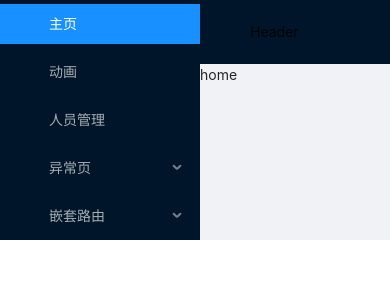
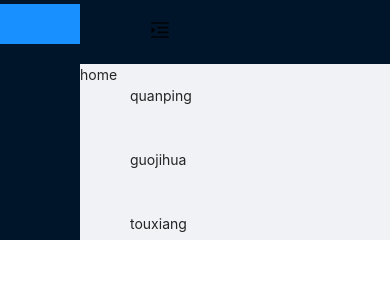
Before and after one commit to MatthewLe3/react, a React (Create React App) app in the folder react-admin/: page /page/home in a window 390 px wide. Shown: the top 300 px of the page. Built offline with nearby package versions, Linux system fonts and the light colour scheme.

Commit message:
侧边导航栏展开收起功能，以及对窗口大小进行监控，相应文件改用hooks写法

```diff
--- a/react-admin/src/authority/index.js
+++ b/react-admin/src/authority/index.js
@@ -1,9 +1,9 @@
 // 主页
-import Home from '../pages/Content/Home'
+import Home from '../pages/Content/Home/index'
 // 动画
-import Motion from '../pages/Content/Motion'
+import Motion from '../pages/Content/Motion/index'
 // 人员管理
-import PersonManage from '../pages/Content/PersonManage'
+import PersonManage from '../pages/Content/PersonManage/index'
 
 // 错误页面
 import Error from '../pages/Content/error/index'
--- a/react-admin/src/index.js
+++ b/react-admin/src/index.js
@@ -11,9 +11,9 @@ ReactDOM.render(
 
 		<Provider store={store}>
 			<Router>
-			<React.StrictMode>
+			{/* <React.StrictMode> */}
 				<App />
-			</React.StrictMode>
+			{/* </React.StrictMode> */}
 			</Router>
 		</Provider>,
 	document.getElementById('root')
--- /dev/null
+++ b/react-admin/src/pages/Content/Header.jsx
@@ -0,0 +1,38 @@
+import React, { } from 'react'
+import styles from './index.less'
+
+import { ChildrenContext } from './index'
+import { MenuFoldOutlined, MenuUnfoldOutlined } from '@ant-design/icons';
+
+export default function Header(props) {
+    const { setFoldStatus } = props
+    const handleFold = (value) => {
+        setFoldStatus(value)
+    }
+
+    return (
+        <div className={styles.header_content}>
+            {/* 展开收起按钮 */}
+            <div className={styles.fold}>
+                <ChildrenContext.Consumer>
+                    {value => {
+                        return !value ? <MenuFoldOutlined onClick={() => handleFold(!value)} style={{ fontSize: '20px', paddingLeft: '20px', cursor: 'pointer' }} /> : <MenuUnfoldOutlined onClick={() => handleFold(!value)} style={{ fontSize: '20px', paddingLeft: '20px', cursor: 'pointer' }} />
+                    }}
+                </ChildrenContext.Consumer>
+
+            </div>
+
+            <div className={styles.full_screen}>
+                quanping
+            </div>
+
+            <div className={styles.global}>
+                guojihua
+            </div>
+
+            <div className={styles.avatar}>
+                touxiang
+            </div>
+        </div>
+    )
+}
--- a/react-admin/src/pages/Content/index.jsx
+++ b/react-admin/src/pages/Content/index.jsx
@@ -1,4 +1,4 @@
-import React, { useState, useEffect } from 'react'
+import React, { useState, createContext ,useEffect,useCallback} from 'react'
 import { Layout } from 'antd';
 import styles from './index.less'
 
@@ -10,6 +10,9 @@ import IconFont from '../../components/Icon/index'
 
 import { withRouter, Switch, Route, Redirect } from 'react-router-dom'
 
+import MyHeader from './Header'
+
+export const ChildrenContext = createContext();
 
 const { SubMenu } = Menu;
 
@@ -17,11 +20,30 @@ const { SubMenu } = Menu;
 const { Header, Sider, Content } = Layout;
 
 function Container(props) {
+    const [foldStatus, setFoldStatus] = useState(false)
+    const [size,setSize] = useState({
+            width:window.innerWidth,
+            hieght:window.innerHeight
+    })
 
-    const [selectedMenu, setSelectedMenu] = useState([]);
-    const { pathname } = props.history.location
+    const onResize = useCallback(()=>{
+        setSize({
+            width:window.innerWidth,
+            hieght:window.innerHeight
+        })
+    },[])
 
      useEffect(() => {
+        window.addEventListener('resize',onResize);
+        setFoldStatus(size.width <= 800 ? true : false)
+        return (()=>{
+                window.removeEventListener('resize',onResize)
+            }
+        )
+    }, [size,onResize])
+
+    let selectedMenu = []
+    const { pathname } = props.history.location
     // 设置默认选中与展开项
     const setMenuSelected = (pathname, authorityRouter) => {
         let pathArr = []
@@ -38,19 +60,19 @@ function Container(props) {
             });
         }
         getPathArr(pathname, authorityRouter)
+
         return pathArr
     }
     let arr = []
     arr = setMenuSelected(pathname, authorityRouter)
-        setSelectedMenu(arr)
-    }, [pathname])
-
+    selectedMenu = arr
 
 
     const { user } = props
     const userName = user.userName
 
     const handleClick = e => {
+        console.log('e', e)
         props.history.push({
             pathname: e.key
         });
@@ -66,7 +88,9 @@ function Container(props) {
                                 {handleMenu(value.children, authority)}
                             </SubMenu>
                             :
-                            <Menu.Item key={value.path} icon={<IconFont type={value.icon} style={{ fontSize: '15px' }} />}>{value.label}</Menu.Item>
+                            <Menu.Item key={value.path} icon={<IconFont type={value.icon} style={{ fontSize: '15px' }} />}>
+                                <span>{value.label}</span>
+                            </Menu.Item>
                     )
                     :
                     null;
@@ -100,15 +124,20 @@ function Container(props) {
         return <Route key={value.path} path={value.path} component={value.component} />
     }
 
+    const setFoldStatuss = value => {
+        // console.log('value', value)
+        setFoldStatus(value)
+    }
+
     return (
         <>
             <Layout className={styles.content}>
-                <Sider className={styles.slider}>
+                <Sider className={styles.slider} collapsed={foldStatus}>
                     <Menu
                         onClick={handleClick}
-                        style={{ width: '100%' }}
-                        selectedKeys={selectedMenu}
-                        openKeys={selectedMenu}
+                        defaultOpenKeys={selectedMenu}
+                        defaultSelectedKeys={selectedMenu}
+                        // inlineCollapsed={foldStatus}
                         mode="inline"
                         theme="dark"
                     >
@@ -116,7 +145,11 @@ function Container(props) {
                     </Menu>
                 </Sider>
                 <Layout>
-                    <Header className={styles.header}>Header</Header>
+                    <Header className={styles.header}>
+                        <ChildrenContext.Provider value={foldStatus}>
+                            <MyHeader setFoldStatus={setFoldStatuss} />
+                        </ChildrenContext.Provider>
+                    </Header>
                     <Content>
                         {handleRoute(authorityRouter, userName)}
                     </Content>
--- a/react-admin/src/pages/Content/index.less
+++ b/react-admin/src/pages/Content/index.less
@@ -2,6 +2,22 @@
     height: 100%;
     .header{
         background-color: #fff;
+        padding: 0;
+        .header_content{
+            display: flex;
+        }
+        .fold{
+
+        }
+        .full_screen{
+
+        }
+        .global{
+
+        }
+        .avatar{
+
+        }
     }
     .slider{
         background-color: #001628;
--- a/react-admin/src/router/index.jsx
+++ b/react-admin/src/router/index.jsx
@@ -2,7 +2,7 @@ import React, { Component } from 'react'
 
 import { Route, Switch, Redirect } from 'react-router-dom'
 import Login from '../pages/Login/Login'
-import Content from '../pages/Content'
+import Content from '../pages/Content/index'
 
 
 export default class index extends Component {
```
Also changed, not shown: react-admin/src/pages/Content/Home/index.jsx (renamed from react-admin/src/pages/Content/Home.jsx), react-admin/src/pages/Content/Motion/index.jsx (renamed from react-admin/src/pages/Content/Motion.jsx), react-admin/src/pages/Content/PersonManage/index.jsx (renamed from react-admin/src/pages/Content/PersonManage.jsx), 1 other file (tests, documents, lock files or other folders). Lines whose indentation alone changed are shown as unchanged.
